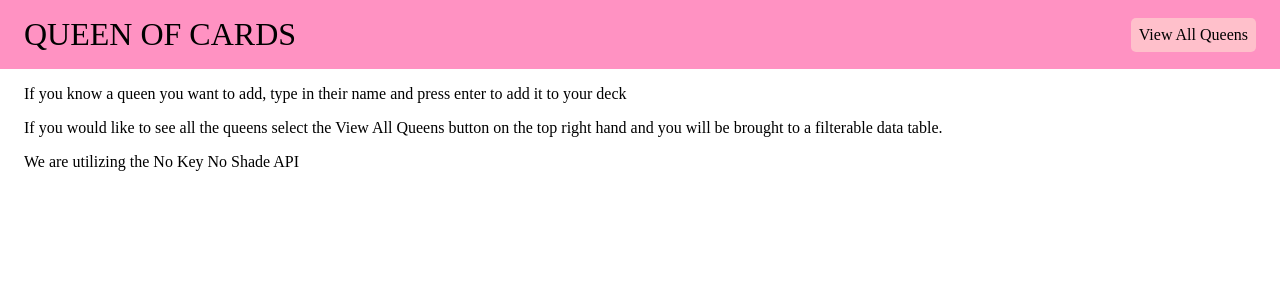
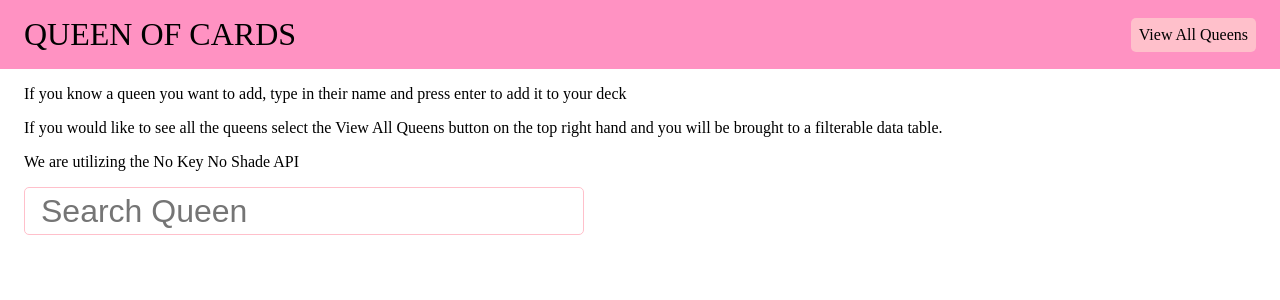
Before and after one commit to Brandon-Moye/react-setup-web-dev, a React (Create React App) app: page / in a window 1280 px wide. Shown: the top 300 px of the page. Built offline with nearby package versions, Linux system fonts and the light colour scheme.

Commit message:
commint on "master"

```diff
--- a/src/App.js
+++ b/src/App.js
@@ -1,11 +1,13 @@
 import Header from "./components/Header";
 import Instructions from "./components/Instructions";
+import Search from "./components/Search";
 
 function App() {
   return (
     <div>
       <Header />
       <Instructions />
+      <Search />
     </div>
   );
 }
--- a/src/components/Search.js
+++ b/src/components/Search.js
@@ -0,0 +1,5 @@
+import "./searchStyle.css";
+
+export default function Search() {
+  return <input className="searchBar" placeholder="Search Queen"></input>;
+}
--- /dev/null
+++ b/src/components/searchStyle.css
@@ -0,0 +1,17 @@
+* {
+  padding: 0;
+  margin: 0;
+  box-sizing: border-box;
+}
+
+.searchBar {
+  margin-top: 1rem;
+  margin-left: 1.5rem;
+  margin-right: 1.5rem;
+  width: 35rem;
+  height: 3rem;
+  font-size: 2rem;
+  border-radius: 5px;
+  border: 1px solid pink;
+  padding: 1rem;
+}
```
